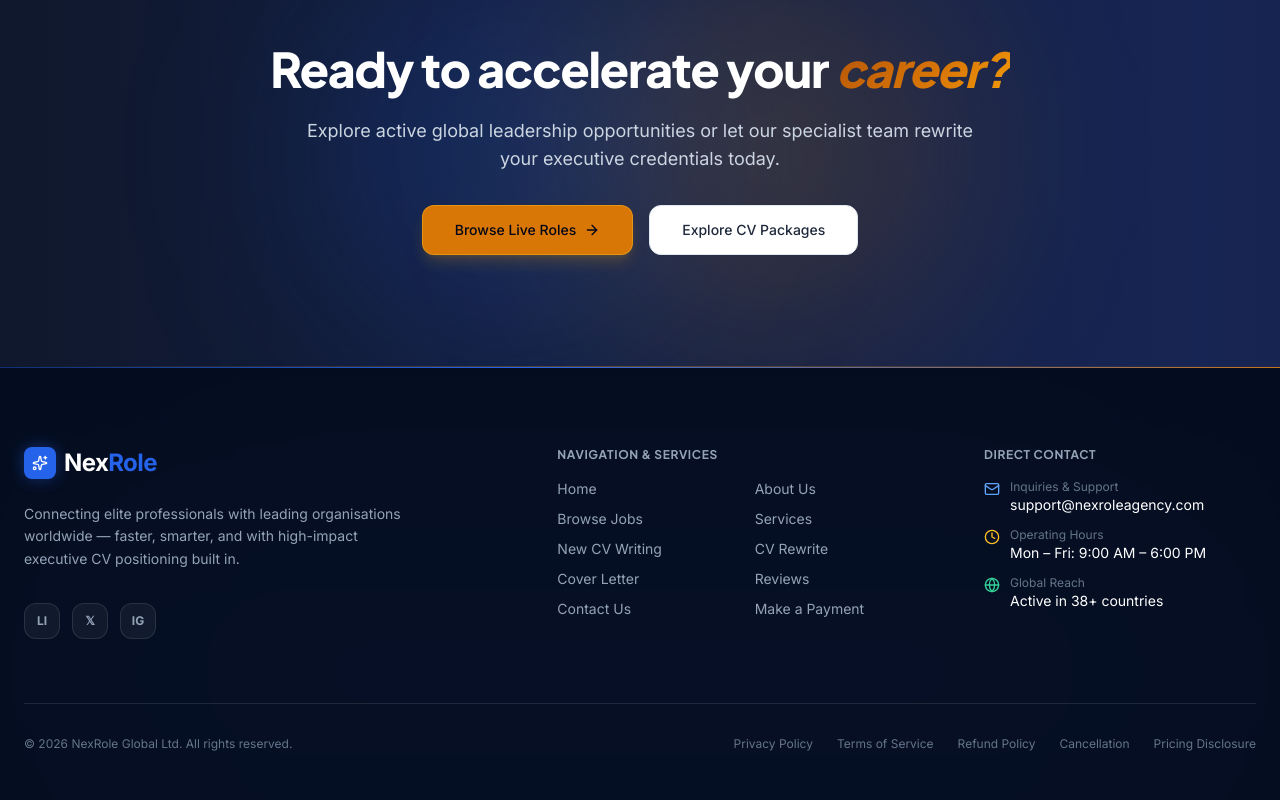
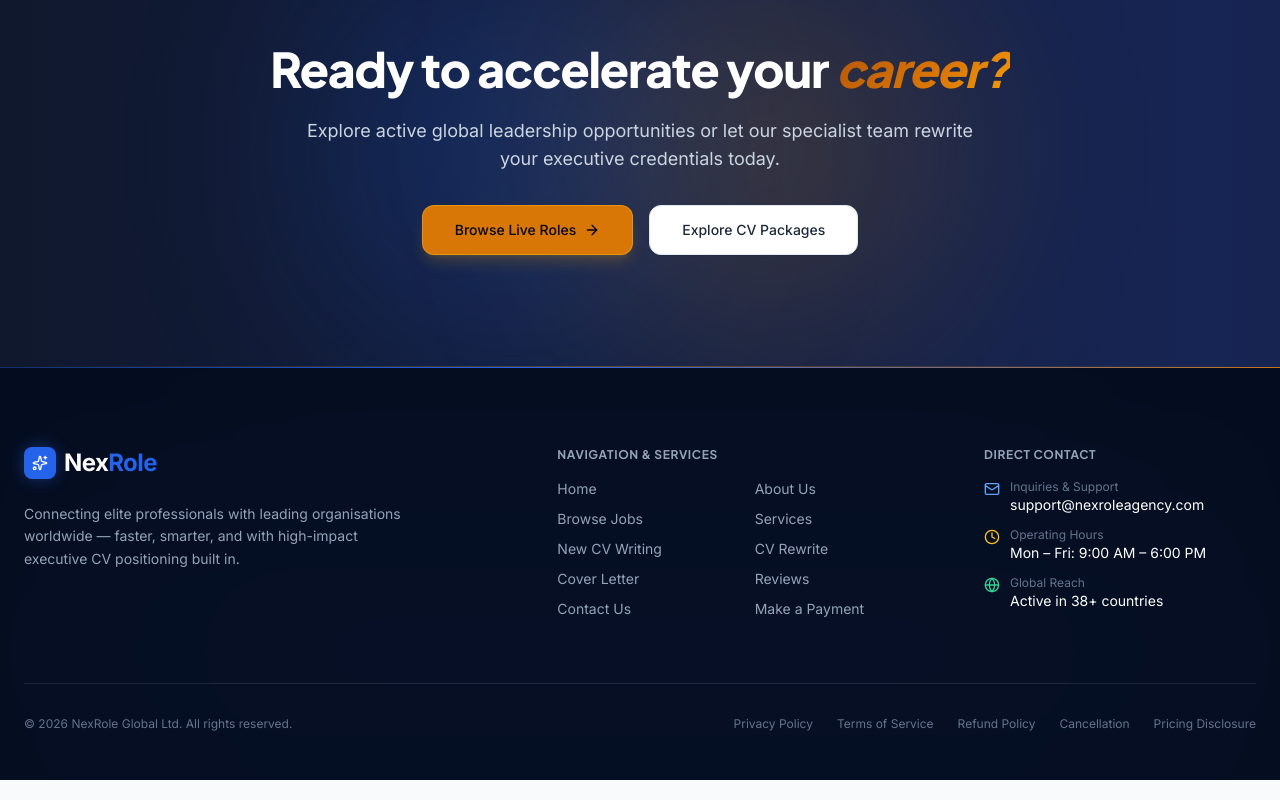
Before and after one commit to OlamilekanAMF/nexrole, a Next.js app: page / in a window 1280 px wide. Shown: the part 5361-6161 px from the top of the page. Built offline with nearby package versions, Linux system fonts and the light colour scheme.

Commit message:
Update email across website and remove footer social links

```diff
--- a/components/Footer.tsx
+++ b/components/Footer.tsx
@@ -20,9 +20,6 @@ export function Footer() {
               <span className="text-2xl font-extrabold tracking-tight"><span className="text-white">Nex</span><span className="text-electric">Role</span></span>
             </Link>
             <p className="text-sm text-slate-400 max-w-sm leading-relaxed">Connecting elite professionals with leading organisations worldwide — faster, smarter, and with high-impact executive CV positioning built in.</p>
-            <div className="flex items-center gap-3 pt-2">
-              {[{ name: "LinkedIn", href: "https://linkedin.com", label: "LI" }, { name: "Twitter/X", href: "https://x.com", label: "𝕏" }, { name: "Instagram", href: "https://instagram.com", label: "IG" }].map((s) => <a key={s.name} href={s.href} target="_blank" rel="noopener noreferrer" aria-label={s.name} className="w-9 h-9 rounded-xl bg-white/5 border border-white/10 flex items-center justify-center text-xs font-bold text-slate-400 hover:text-white hover:border-blue-500/50 transition-colors">{s.label}</a>)}
-            </div>
           </div>
           <div className="md:col-span-4 space-y-4">
             <h4 className="text-xs font-bold tracking-wider uppercase text-slate-400">Navigation & Services</h4>
```
